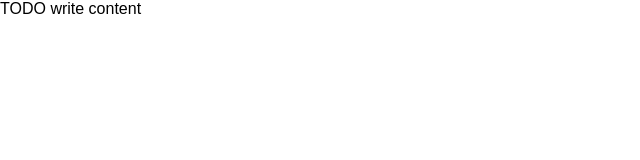
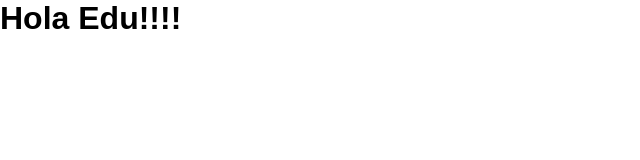
Before and after one commit to etarancon/web_edu, a plain HTML site: page public_html/index.html in a window 1280 px wide. Shown: the whole page, without its empty margins (0-640 px from the left). Drawn offline with Linux system fonts and the light colour scheme.

Commit message:
hola mundo

```diff
--- a/public_html/index.html
+++ b/public_html/index.html
@@ -12,6 +12,6 @@ and open the template in the editor.
         <link href="style.css" rel="stylesheet" type="text/css"/>
     </head>
     <body>
-        <div>TODO write content</div>
+        <h1>Hola Edu!!!!</h1>
     </body>
 </html>
```
